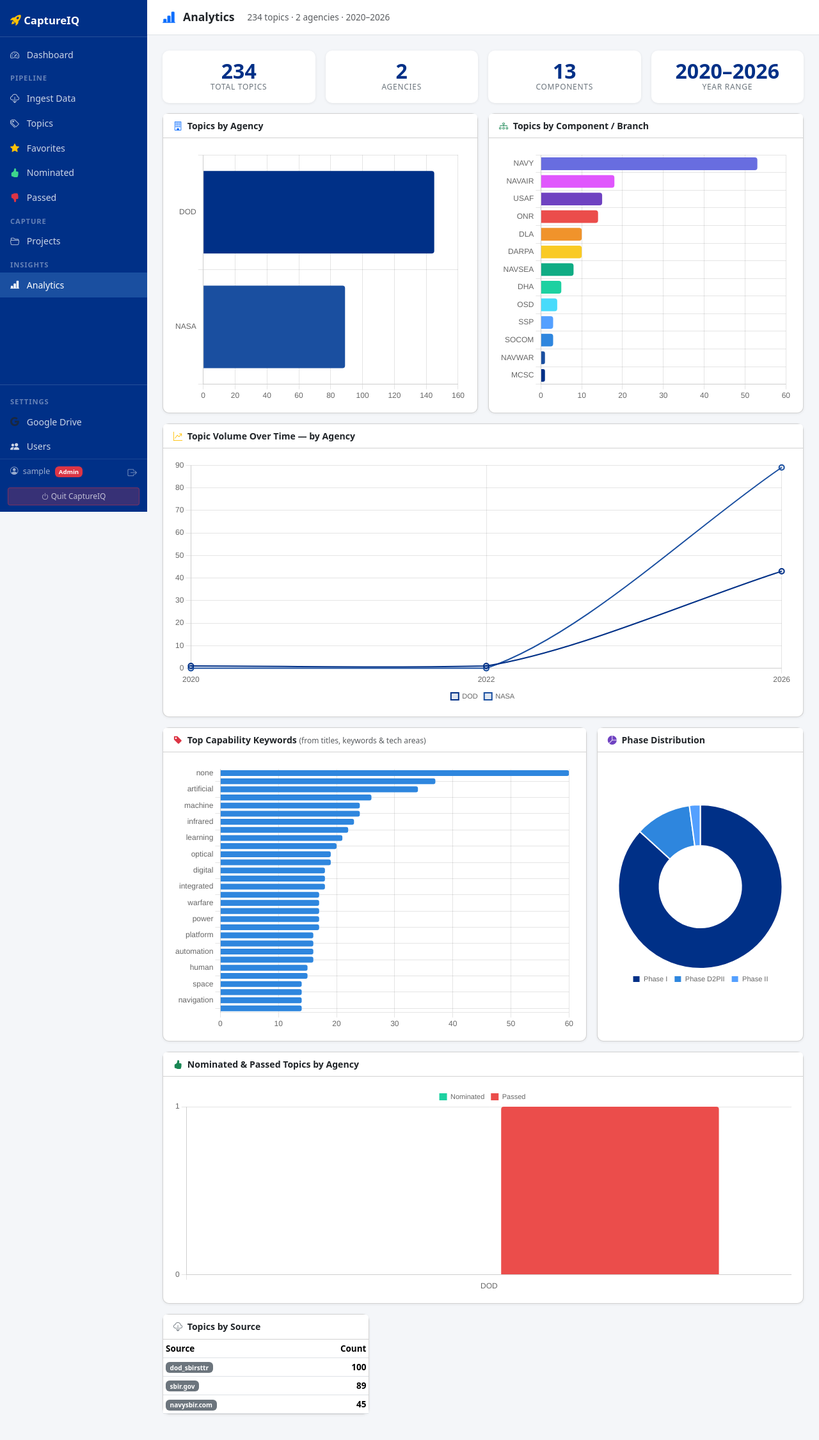
After one commit to ntoscano01/capture-iq, a Flask app: page /analytics in a window 1280 px wide. The commit adds this page. Shown: the whole page at 64% size. Run offline with Flask 3, Linux system fonts and the light colour scheme; a user stored in the database is signed in; data comes from the database, SQL or seed files in the repository; tables that the repository leaves empty hold one stand-in row (values such as "Sample post").

Commit message:
Add Analytics page with agency, branch, trend, keyword, and status charts

```diff
--- a/app.py
+++ b/app.py
@@ -834,6 +834,15 @@ def export_topics_csv():
     )
 
 
+# ── Analytics ─────────────────────────────────────────────────────────────────
+
+@app.route("/analytics")
+@login_required
+def analytics():
+    data = db.get_analytics_data()
+    return render_template("analytics.html", data=data)
+
+
 # ── Search ─────────────────────────────────────────────────────────────────────
 
 @app.route("/search")
--- /dev/null
+++ b/templates/analytics.html
@@ -0,0 +1,340 @@
+{% extends "base.html" %}
+{% block title %}Analytics — CaptureIQ{% endblock %}
+
+{% block content %}
+<div class="topbar">
+  <i class="bi bi-bar-chart-line-fill text-primary fs-5"></i>
+  <h1>Analytics</h1>
+  <span class="text-muted ms-2" style="font-size:.85rem">
+    {{ data.total_topics }} topics · {{ data.total_agencies }} agencies
+    {% if data.year_min != '—' %} · {{ data.year_min }}–{{ data.year_max }}{% endif %}
+  </span>
+</div>
+
+{% if data.total_topics == 0 %}
+<div class="text-center text-muted py-5">
+  <i class="bi bi-bar-chart fs-1 d-block mb-3"></i>
+  <h5>No topics ingested yet</h5>
+  <p>Run an ingestion first to see analytics.</p>
+  <a href="{{ url_for('ingest_page') }}" class="btn btn-primary btn-sm">Go to Ingest</a>
+</div>
+{% else %}
+
+<!-- ── Summary Cards ─────────────────────────────────────────────────────── -->
+<div class="row g-3 mb-3">
+  <div class="col-6 col-md-3">
+    <div class="card stat-card">
+      <div class="card-body text-center">
+        <div class="stat-number">{{ data.total_topics }}</div>
+        <div class="stat-label">Total Topics</div>
+      </div>
+    </div>
+  </div>
+  <div class="col-6 col-md-3">
+    <div class="card stat-card">
+      <div class="card-body text-center">
+        <div class="stat-number">{{ data.total_agencies }}</div>
+        <div class="stat-label">Agencies</div>
+      </div>
+    </div>
+  </div>
+  <div class="col-6 col-md-3">
+    <div class="card stat-card">
+      <div class="card-body text-center">
+        <div class="stat-number">{{ data.by_branch|length }}</div>
+        <div class="stat-label">Components</div>
+      </div>
+    </div>
+  </div>
+  <div class="col-6 col-md-3">
+    <div class="card stat-card">
+      <div class="card-body text-center">
+        <div class="stat-number">{{ data.year_min }}{% if data.year_min != data.year_max %}–{{ data.year_max }}{% endif %}</div>
+        <div class="stat-label">Year Range</div>
+      </div>
+    </div>
+  </div>
+</div>
+
+<!-- ── Row 1: Agency + Branch ─────────────────────────────────────────────── -->
+<div class="row g-3 mb-3">
+
+  <div class="col-md-6">
+    <div class="card h-100" style="border-radius:10px; box-shadow:0 1px 4px rgba(0,0,0,.07)">
+      <div class="card-header bg-white fw-semibold" style="font-size:.88rem">
+        <i class="bi bi-building text-primary me-1"></i> Topics by Agency
+      </div>
+      <div class="card-body">
+        <canvas id="agencyChart" height="260"></canvas>
+      </div>
+    </div>
+  </div>
+
+  <div class="col-md-6">
+    <div class="card h-100" style="border-radius:10px; box-shadow:0 1px 4px rgba(0,0,0,.07)">
+      <div class="card-header bg-white fw-semibold" style="font-size:.88rem">
+        <i class="bi bi-diagram-3 text-success me-1"></i> Topics by Component / Branch
+      </div>
+      <div class="card-body">
+        <canvas id="branchChart" height="260"></canvas>
+      </div>
+    </div>
+  </div>
+
+</div>
+
+<!-- ── Row 2: Trend over time ─────────────────────────────────────────────── -->
+{% if data.trend_years|length > 0 %}
+<div class="row g-3 mb-3">
+  <div class="col-12">
+    <div class="card" style="border-radius:10px; box-shadow:0 1px 4px rgba(0,0,0,.07)">
+      <div class="card-header bg-white fw-semibold" style="font-size:.88rem">
+        <i class="bi bi-graph-up-arrow text-warning me-1"></i> Topic Volume Over Time — by Agency
+      </div>
+      <div class="card-body">
+        <canvas id="trendChart" height="120"></canvas>
+      </div>
+    </div>
+  </div>
+</div>
+{% endif %}
+
+<!-- ── Row 3: Keywords + Phase ────────────────────────────────────────────── -->
+<div class="row g-3 mb-3">
+
+  <div class="col-md-8">
+    <div class="card h-100" style="border-radius:10px; box-shadow:0 1px 4px rgba(0,0,0,.07)">
+      <div class="card-header bg-white fw-semibold" style="font-size:.88rem">
+        <i class="bi bi-tag-fill text-danger me-1"></i> Top Capability Keywords
+        <span class="text-muted fw-normal" style="font-size:.75rem">(from titles, keywords &amp; tech areas)</span>
+      </div>
+      <div class="card-body">
+        <canvas id="keywordChart" height="200"></canvas>
+      </div>
+    </div>
+  </div>
+
+  <div class="col-md-4">
+    <div class="card h-100" style="border-radius:10px; box-shadow:0 1px 4px rgba(0,0,0,.07)">
+      <div class="card-header bg-white fw-semibold" style="font-size:.88rem">
+        <i class="bi bi-pie-chart-fill text-purple me-1" style="color:#6f42c1"></i> Phase Distribution
+      </div>
+      <div class="card-body d-flex align-items-center justify-content-center">
+        <canvas id="phaseChart" height="220"></canvas>
+      </div>
+    </div>
+  </div>
+
+</div>
+
+<!-- ── Row 4: Status distribution ────────────────────────────────────────── -->
+{% if data.status_agencies|length > 0 %}
+<div class="row g-3 mb-3">
+  <div class="col-12">
+    <div class="card" style="border-radius:10px; box-shadow:0 1px 4px rgba(0,0,0,.07)">
+      <div class="card-header bg-white fw-semibold" style="font-size:.88rem">
+        <i class="bi bi-hand-thumbs-up-fill text-success me-1"></i> Nominated &amp; Passed Topics by Agency
+      </div>
+      <div class="card-body">
+        <canvas id="statusChart" height="100"></canvas>
+      </div>
+    </div>
+  </div>
+</div>
+{% endif %}
+
+<!-- ── Source breakdown table ─────────────────────────────────────────────── -->
+<div class="row g-3 mb-3">
+  <div class="col-md-4">
+    <div class="card" style="border-radius:10px; box-shadow:0 1px 4px rgba(0,0,0,.07)">
+      <div class="card-header bg-white fw-semibold" style="font-size:.88rem">
+        <i class="bi bi-cloud-download text-secondary me-1"></i> Topics by Source
+      </div>
+      <table class="table table-sm mb-0" style="font-size:.84rem">
+        <thead><tr><th>Source</th><th class="text-end">Count</th></tr></thead>
+        <tbody>
+          {% for row in data.by_source %}
+          <tr>
+            <td><span class="badge bg-secondary">{{ row.label }}</span></td>
+            <td class="text-end fw-semibold">{{ row.cnt }}</td>
+          </tr>
+          {% endfor %}
+        </tbody>
+      </table>
+    </div>
+  </div>
+</div>
+
+{% endif %}{# end if topics > 0 #}
+{% endblock %}
+
+
+{% block scripts %}
+<script src="https://cdnjs.cloudflare.com/ajax/libs/Chart.js/4.4.0/chart.umd.min.js"></script>
+<script>
+// ── Palette ────────────────────────────────────────────────────────────────────
+const PALETTE = [
+  '#003087','#1a4fa0','#2e86de','#54a0ff','#48dbfb',
+  '#1dd1a1','#10ac84','#f9ca24','#f0932b','#eb4d4b',
+  '#6f42c1','#e056fd','#686de0','#4bcffa','#0be881',
+];
+
+function palette(n) {
+  return Array.from({length: n}, (_, i) => PALETTE[i % PALETTE.length]);
+}
+
+// ── Data from Flask ────────────────────────────────────────────────────────────
+const byAgency   = {{ data.by_agency | tojson }};
+const byBranch   = {{ data.by_branch | tojson }};
+const byPhase    = {{ data.by_phase  | tojson }};
+const keywords   = {{ data.top_keywords | tojson }};
+const trendYears = {{ data.trend_years  | tojson }};
+const trendAgs   = {{ data.trend_agencies | tojson }};
+const trendData  = {{ data.trend_by_agency | tojson }};
+const statusAgs  = {{ data.status_agencies | tojson }};
+const statusData = {{ data.status_data | tojson }};
+
+const defaultOpts = {
+  responsive: true,
+  plugins: { legend: { display: false } },
+};
+
+// ── Agency bar chart ───────────────────────────────────────────────────────────
+if (document.getElementById('agencyChart')) {
+  new Chart(document.getElementById('agencyChart'), {
+    type: 'bar',
+    data: {
+      labels: byAgency.map(r => r.label),
+      datasets: [{
+        data: byAgency.map(r => r.cnt),
+        backgroundColor: palette(byAgency.length),
+        borderRadius: 4,
+      }]
+    },
+    options: {
+      ...defaultOpts,
+      indexAxis: 'y',
+      plugins: { legend: { display: false } },
+      scales: { x: { beginAtZero: true, ticks: { precision: 0 } } }
+    }
+  });
+}
+
+// ── Branch bar chart ───────────────────────────────────────────────────────────
+if (document.getElementById('branchChart')) {
+  new Chart(document.getElementById('branchChart'), {
+    type: 'bar',
+    data: {
+      labels: byBranch.map(r => r.label),
+      datasets: [{
+        data: byBranch.map(r => r.cnt),
+        backgroundColor: palette(byBranch.length).reverse(),
+        borderRadius: 4,
+      }]
+    },
+    options: {
+      ...defaultOpts,
+      indexAxis: 'y',
+      scales: { x: { beginAtZero: true, ticks: { precision: 0 } } }
+    }
+  });
+}
+
+// ── Trend line chart ───────────────────────────────────────────────────────────
+if (document.getElementById('trendChart') && trendYears.length > 0) {
+  const datasets = trendAgs.map((ag, i) => ({
+    label: ag,
+    data: trendYears.map(yr => (trendData[ag] || {})[yr] || 0),
+    borderColor: PALETTE[i % PALETTE.length],
+    backgroundColor: PALETTE[i % PALETTE.length] + '22',
+    fill: false,
+    tension: 0.3,
+    pointRadius: 4,
+    borderWidth: 2,
+  }));
+  new Chart(document.getElementById('trendChart'), {
+    type: 'line',
+    data: { labels: trendYears, datasets },
+    options: {
+      responsive: true,
+      plugins: {
+        legend: { display: true, position: 'bottom', labels: { boxWidth: 12, font: { size: 11 } } }
+      },
+      scales: { y: { beginAtZero: true, ticks: { precision: 0 } } }
+    }
+  });
+}
+
+// ── Keyword horizontal bar chart ───────────────────────────────────────────────
+if (document.getElementById('keywordChart') && keywords.length > 0) {
+  new Chart(document.getElementById('keywordChart'), {
+    type: 'bar',
+    data: {
+      labels: keywords.map(k => k[0]),
+      datasets: [{
+        data: keywords.map(k => k[1]),
+        backgroundColor: '#2e86de',
+        borderRadius: 3,
+      }]
+    },
+    options: {
+      ...defaultOpts,
+      indexAxis: 'y',
+      scales: { x: { beginAtZero: true, ticks: { precision: 0 } } }
+    }
+  });
+}
+
+// ── Phase donut chart ──────────────────────────────────────────────────────────
+if (document.getElementById('phaseChart') && byPhase.length > 0) {
+  new Chart(document.getElementById('phaseChart'), {
+    type: 'doughnut',
+    data: {
+      labels: byPhase.map(r => 'Phase ' + r.label),
+      datasets: [{
+        data: byPhase.map(r => r.cnt),
+        backgroundColor: ['#003087','#2e86de','#54a0ff','#adb5bd'],
+        borderWidth: 2,
+      }]
+    },
+    options: {
+      responsive: true,
+      plugins: {
+        legend: { display: true, position: 'bottom', labels: { boxWidth: 12, font: { size: 11 } } }
+      }
+    }
+  });
+}
+
+// ── Status grouped bar chart ───────────────────────────────────────────────────
+if (document.getElementById('statusChart') && statusAgs.length > 0) {
+  new Chart(document.getElementById('statusChart'), {
+    type: 'bar',
+    data: {
+      labels: statusAgs,
+      datasets: [
+        {
+          label: 'Nominated',
+          data: statusAgs.map(ag => (statusData.nominated || {})[ag] || 0),
+          backgroundColor: '#1dd1a1',
+          borderRadius: 4,
+        },
+        {
+          label: 'Passed',
+          data: statusAgs.map(ag => (statusData.passed || {})[ag] || 0),
+          backgroundColor: '#eb4d4b',
+          borderRadius: 4,
+        }
+      ]
+    },
+    options: {
+      responsive: true,
+      plugins: {
+        legend: { display: true, position: 'top', labels: { boxWidth: 12, font: { size: 11 } } }
+      },
+      scales: { y: { beginAtZero: true, ticks: { precision: 0 } } }
+    }
+  });
+}
+</script>
+{% endblock %}
--- a/templates/base.html
+++ b/templates/base.html
@@ -144,6 +144,13 @@
         <i class="bi bi-folder2-open"></i> Projects
       </a>
     </li>
+    <li class="nav-section">Insights</li>
+    <li class="nav-item">
+      <a class="nav-link {% if request.endpoint == 'analytics' %}active{% endif %}"
+         href="{{ url_for('analytics') }}">
+        <i class="bi bi-bar-chart-line-fill"></i> Analytics
+      </a>
+    </li>
   </ul>
   <div class="mt-auto" style="border-top:1px solid rgba(255,255,255,.15)">
     <ul class="nav flex-column">
```
Also changed, not shown: database.py (+142 -0 lines).
